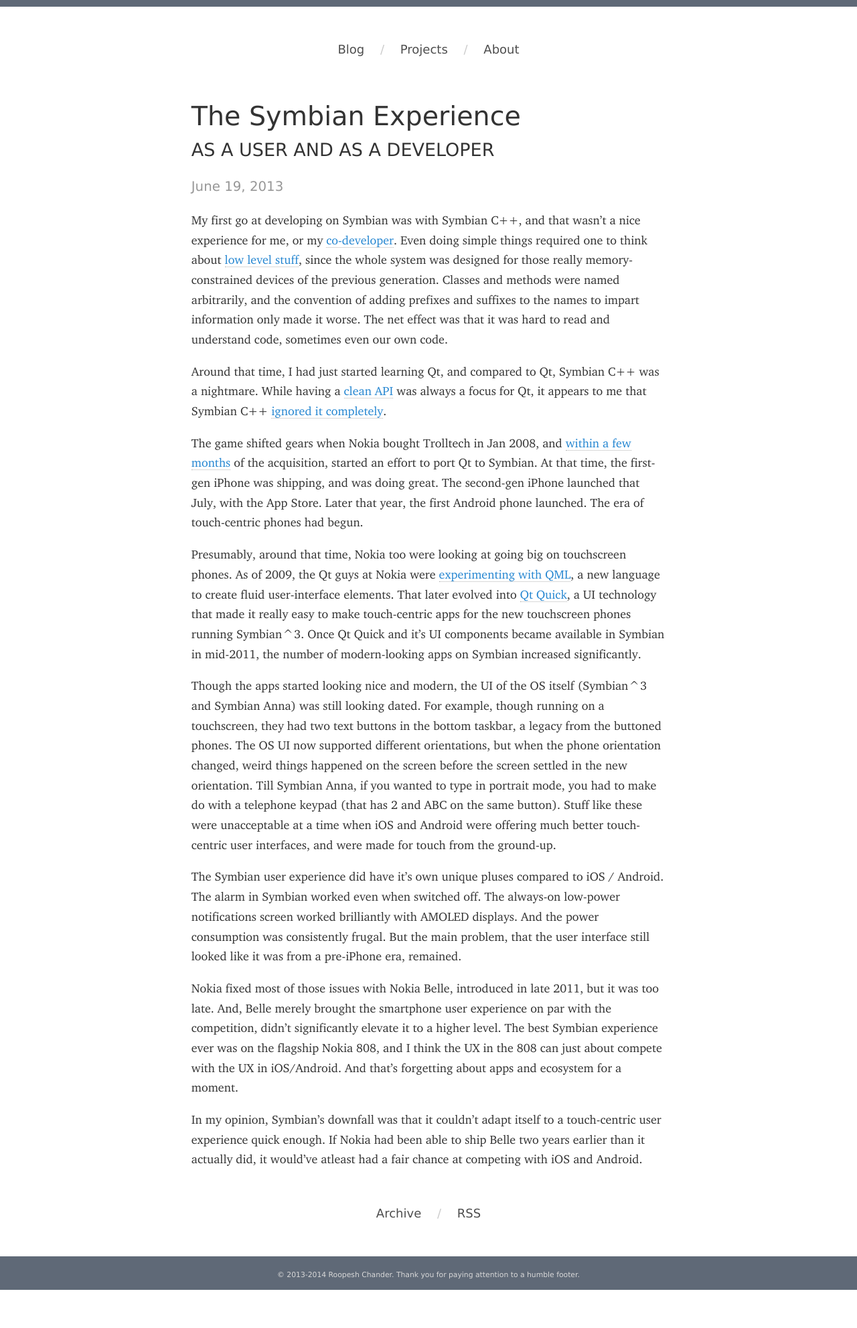
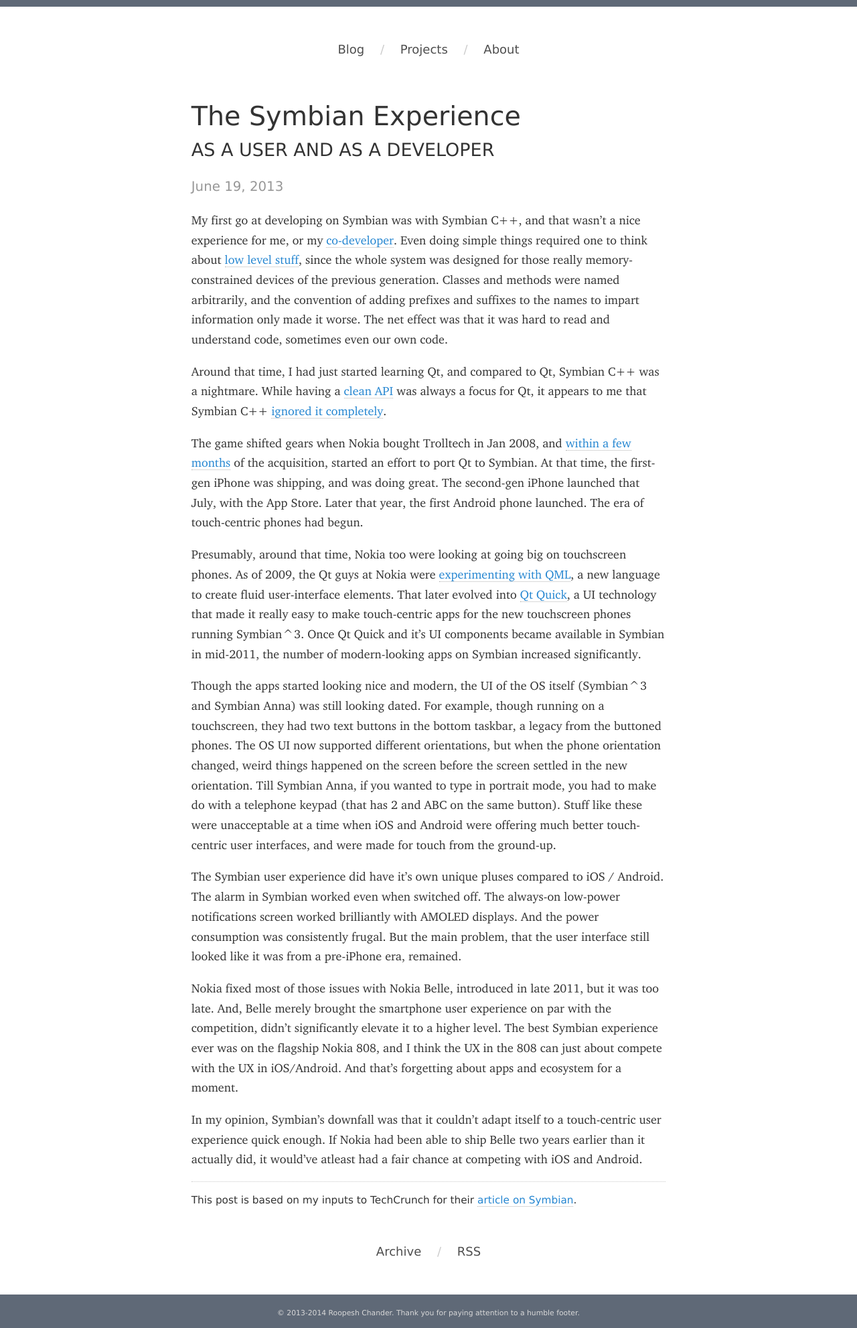
Before and after one commit to roop/roop.github.io, a Jekyll site: the page built from _posts/2013-06-19-symbian-experience.md, in a window 1280 px wide. Shown: the whole page at 67% size. Built offline with Jekyll 4.4.1, drawn with Linux system fonts in a browser that asks for light colours; some web fonts are replaced; Markdown is read by kramdown in place of the engine named in the settings; before the commit the page ends 1926 px from its top, so only the background shows below that.

Commit message:
Support for postscripts in posts

```diff
--- a/_layouts/post.html
+++ b/_layouts/post.html
@@ -13,4 +13,8 @@
 
   {{ content }}
 
+  {% if page.postscript %}
+    <div class="post-postscript">{{ page.postscript | markdownify }}</div>
+  {% endif %}
+
 </article>
--- a/_posts/2013-06-19-symbian-experience.md
+++ b/_posts/2013-06-19-symbian-experience.md
@@ -5,8 +5,7 @@
 description: "As Symbian phones are about to stop shipping this summer, a look back at the last few years of the OS, and some opinions on why it couldn't make it."
 category: posts
 tags: [symbian, nokia]
-postscript: "_This post is based on my inputs to TechCrunch for
-their [article on Symbian](http://techcrunch.com/2013/06/13/rip-symbian/)._"
+postscript: "This post is based on my inputs to TechCrunch for their [article on Symbian](http://techcrunch.com/2013/06/13/rip-symbian/)."
 ---
 
 My first go at developing on Symbian was with Symbian C++, and
--- a/css/main.scss
+++ b/css/main.scss
@@ -336,6 +336,12 @@
     }
 }
 
+.post-postscript {
+    border-top: 1px dotted $line_gray;
+    font-family: $header_fonts;
+    font-weight: 300;
+    font-size: 85%;
+}
 
 /* ====================
    Post index page
```
Also changed, not shown: _posts/2013-09-05-looking-back-burning-platform-memo.md (+1 -5 lines).
